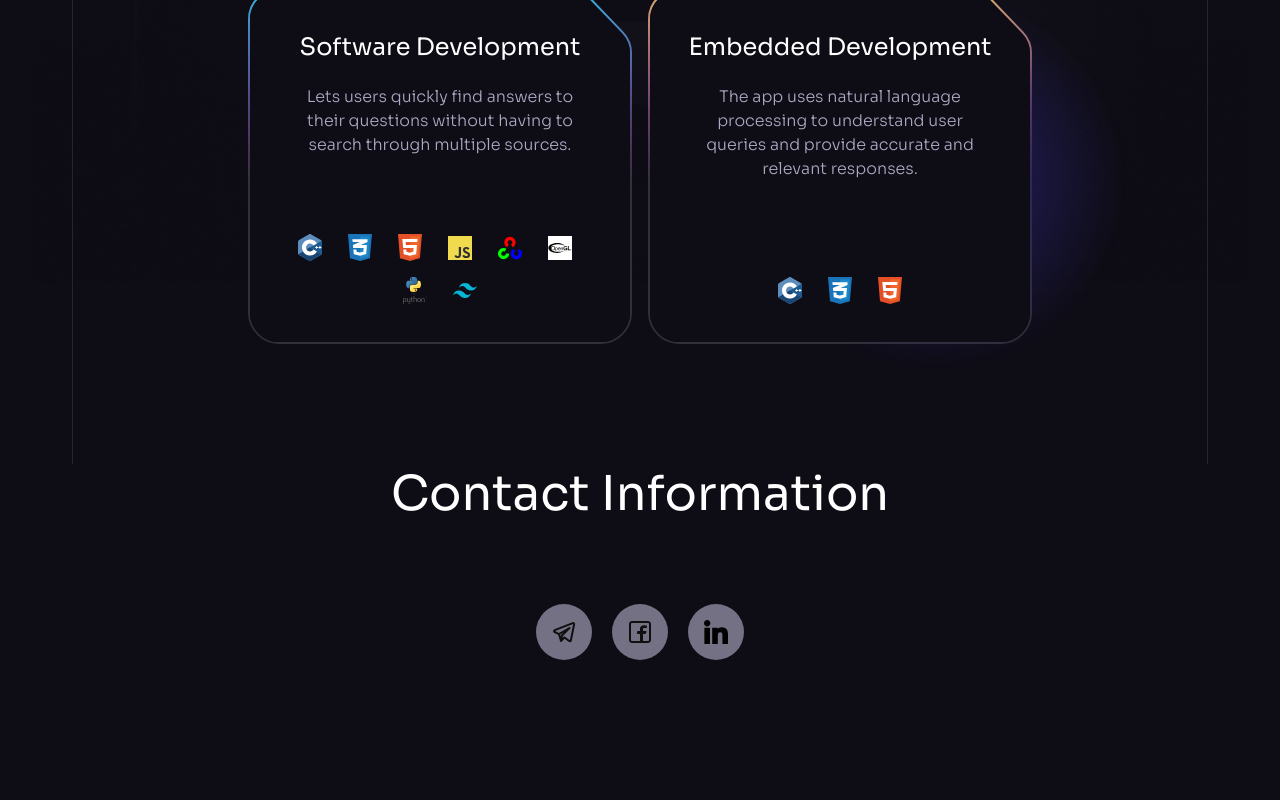
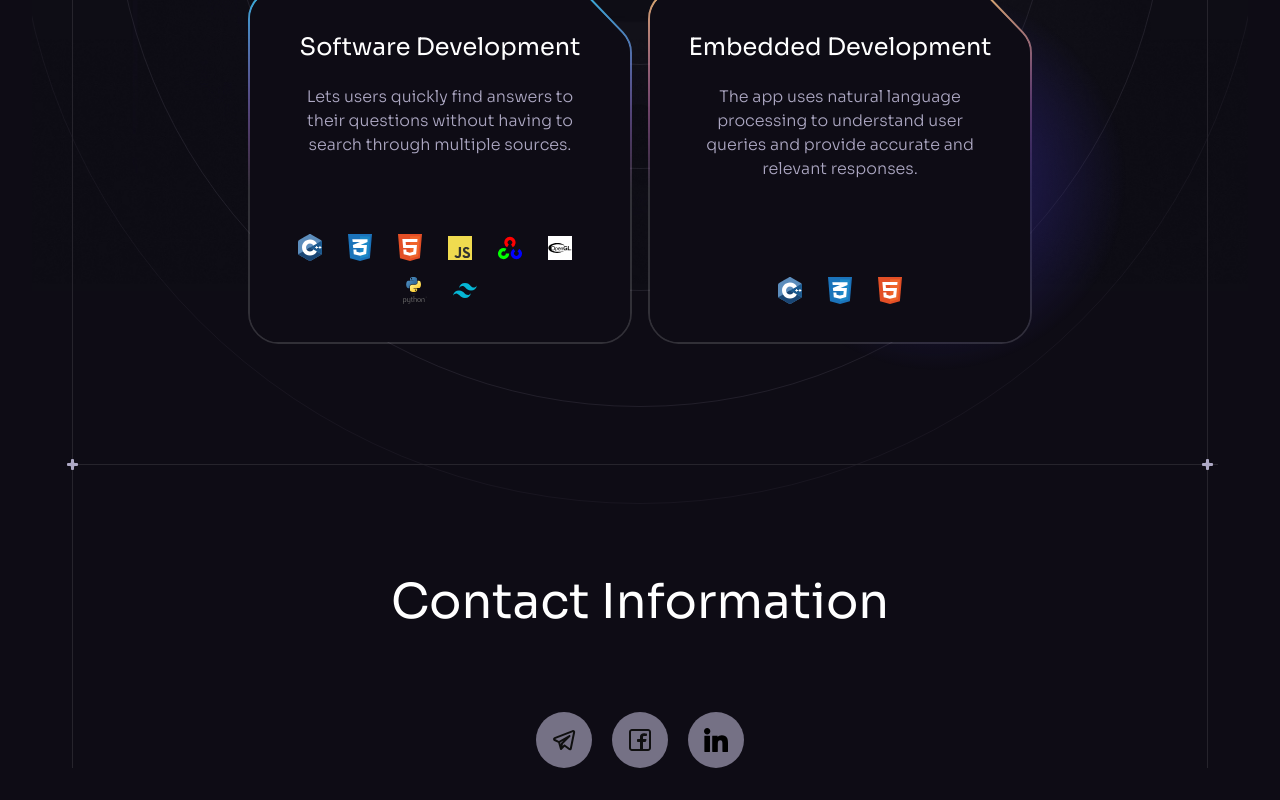
Before and after one commit to nbqduong/nbqduong.github.io, a React (Vite) app: page / in a window 1280 px wide. Shown: the part 1630-2430 px from the top of the page. Before the commit the page ends 2322 px from the top, so only its background shows below. Built offline with nearby package versions, Linux system fonts and the light colour scheme.

Commit message:
fix logic and links

```diff
--- a/src/components/About.jsx
+++ b/src/components/About.jsx
@@ -60,7 +60,7 @@ const About = () => {
                 <ul className="hidden absolute -left-[5.5rem] bottom-[1.5rem] px-4 py-3 bg-n-9/40 backdrop-blur border border-n-1/20 rounded-2xl xl:flex items-center space-x-3 text-white">
                     <li className="flex items-center space-x-3">
                     {/* Wrap both the text and the image in a single <a> tag to make them both clickable */}
-                    <a href="#contact" className="flex items-center space-x-3 font-semibold text-lg hover:text-n-1 transition-colors duration-300">
+                    <a href="#contacts" className="flex items-center space-x-3 font-semibold text-lg hover:text-n-1 transition-colors duration-300">
                         {/* Text */}
                         <span>Contact me</span>
 
--- a/src/components/Footer.jsx
+++ b/src/components/Footer.jsx
@@ -1,11 +1,18 @@
 import React from 'react';
 import { socials } from '../constants';
 import Heading from './Heading';
+import Section from './Section';
 
 const currentYear = new Date().getFullYear();
 function Footer(){
     return(
-        <footer>
+      <Section
+      className="pt-[12rem] -mt-[5.25rem]"
+      crosses
+      crossesOffset="lg:translate-y-[5.25rem]"
+      customPaddings
+      id="contacts"
+    >
             <Heading title = "Contact Information"/>
             <ul className="flex justify-center items-center gap-5 flex-wrap">
               {socials.map((item) => (
@@ -20,7 +27,7 @@ function Footer(){
                 </a>
               ))}
             </ul>
-        </footer>
+        </Section>
     );
 };
 
--- a/src/components/Header.jsx
+++ b/src/components/Header.jsx
@@ -36,7 +36,7 @@ function Header(){
           }`}
         >
           <div className="flex items-center px-3 lg:px-5 xl:px-7 max-lg:py-2">
-            <a className="block w-[10rem] xl:mr-8" href="#hero">
+            <a className="block w-[10rem] xl:mr-8" href="#home">
               Duong Nguyen
             </a>
 
--- a/src/components/Hero.jsx
+++ b/src/components/Hero.jsx
@@ -20,7 +20,7 @@ const Hero = () => {
       crosses
       crossesOffset="lg:translate-y-[5.25rem]"
       customPaddings
-      id="hero"
+      id="home"
     >
       <div className="container relative" ref={parallaxRef}>
         <div className="relative z-1 max-w-[62rem] mx-auto text-center mb-[3.875rem] md:mb-20 lg:mb-[6.25rem]">
--- a/src/components/Skills.jsx
+++ b/src/components/Skills.jsx
@@ -5,6 +5,8 @@ import Arrow from "../assets/svg/Arrow";
 import { GradientLight } from "./design/Benefits";
 import ClipPath from "../assets/svg/ClipPath";
 import {skills} from "../constants";
+import { BackgroundCircles, BottomLine, Gradient } from "./design/Hero";
+
 
 
 const Skills = () => {
@@ -66,7 +68,9 @@ const Skills = () => {
               </div>
             ))}
           </div>
+
         </div>
+        <BackgroundCircles/>
       </Section>
 
     );
--- a/src/constants/index.js
+++ b/src/constants/index.js
@@ -79,7 +79,7 @@ export const navigation = [
   {
     id: "0",
     title: "Home",
-    url: "#features",
+    url: "#home",
   },
   {
     id: "1",
```
